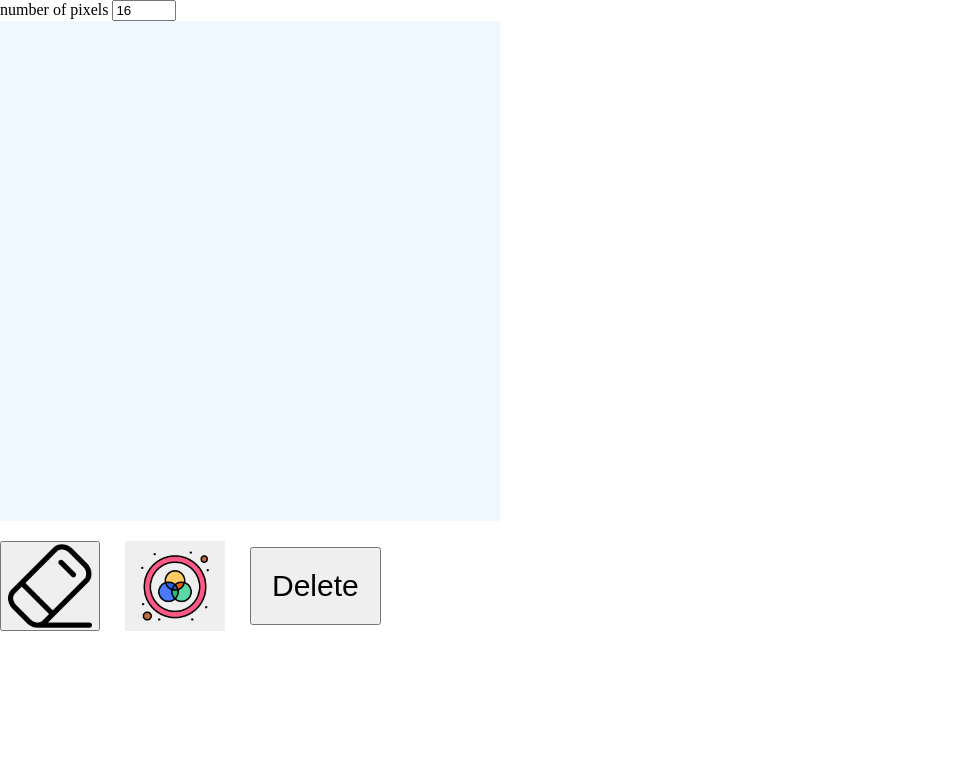
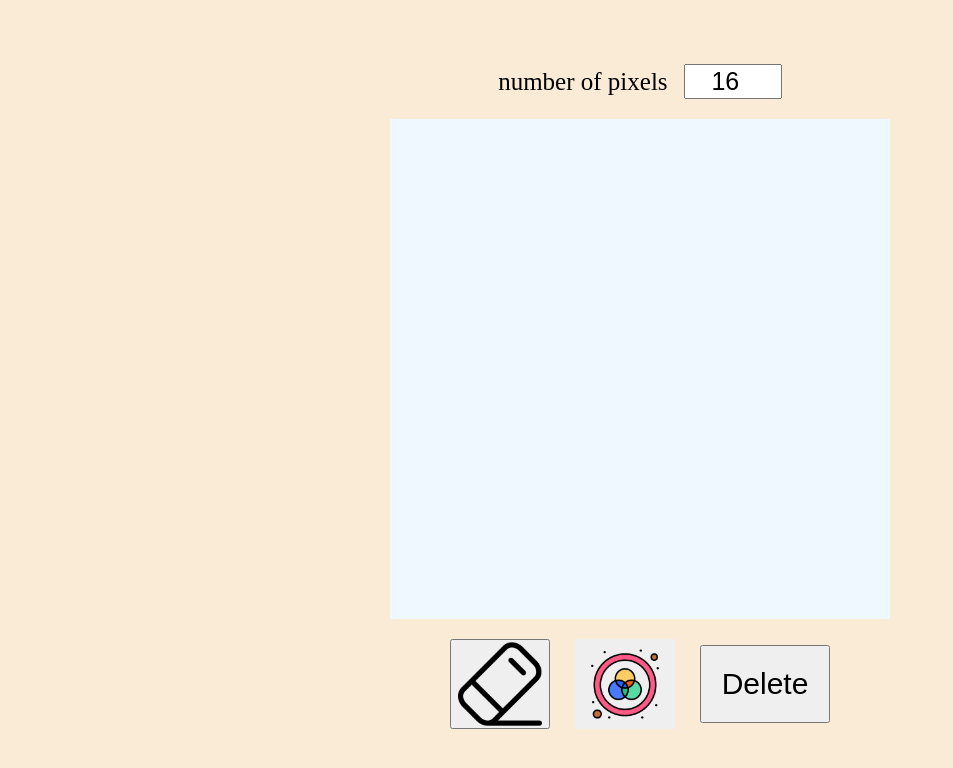
Before and after one commit to mohamedhany1231/Etch-a-Sketch, a plain HTML site: page index.html in a window 1280 px wide. Shown: the whole page, without its empty margins (0-953 px from the left). Drawn offline with Linux system fonts and the light colour scheme.

Commit message:
improve css style
display flex for body and add background color, edit margin and size on input

```diff
--- a/index.html
+++ b/index.html
@@ -7,6 +7,7 @@
     <script src="main.js" defer></script>
   </head>
   <body>
+    <div class="input">
       <label for="numberOfBoxes">number of pixels</label>
       <input
         type="number"
@@ -16,6 +17,7 @@
         min="0"
         value="16"
       />
+    </div>
     <div class="etch"></div>
     <div class="buttons">
       <button class="eraser">
--- a/style.css
+++ b/style.css
@@ -1,6 +1,26 @@
 * {
   margin: 0;
   box-sizing: border-box;
+}
+body {
+  display: flex;
+  flex-direction: column;
+  align-items: center;
+  justify-content: center;
+  background-color: antiquewhite;
+  padding-top: 8vh;
+}
+.input label {
+  margin-right: 10px;
+}
+.input input {
+  height: 100%;
+  text-align: center;
+  font-size: inherit;
+}
+.input {
+  margin-bottom: 20px;
+  font-size: 25px;
 }
 .etch {
   width: 500px;
@@ -37,6 +57,7 @@ img {
   gap: 25px;
   margin-top: 20px;
 }
+
 .buttons .delete {
   height: fit-content;
   padding: 20px;
```
Lines whose indentation alone changed are shown as unchanged.
